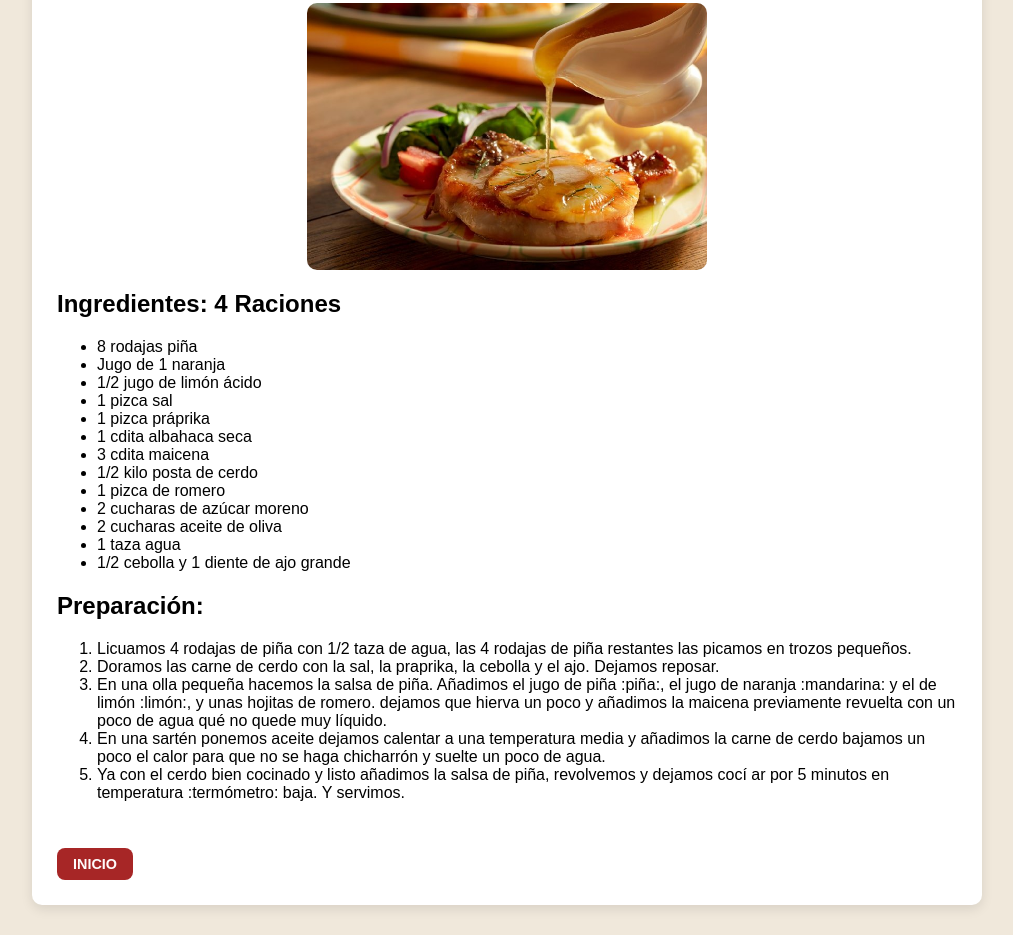
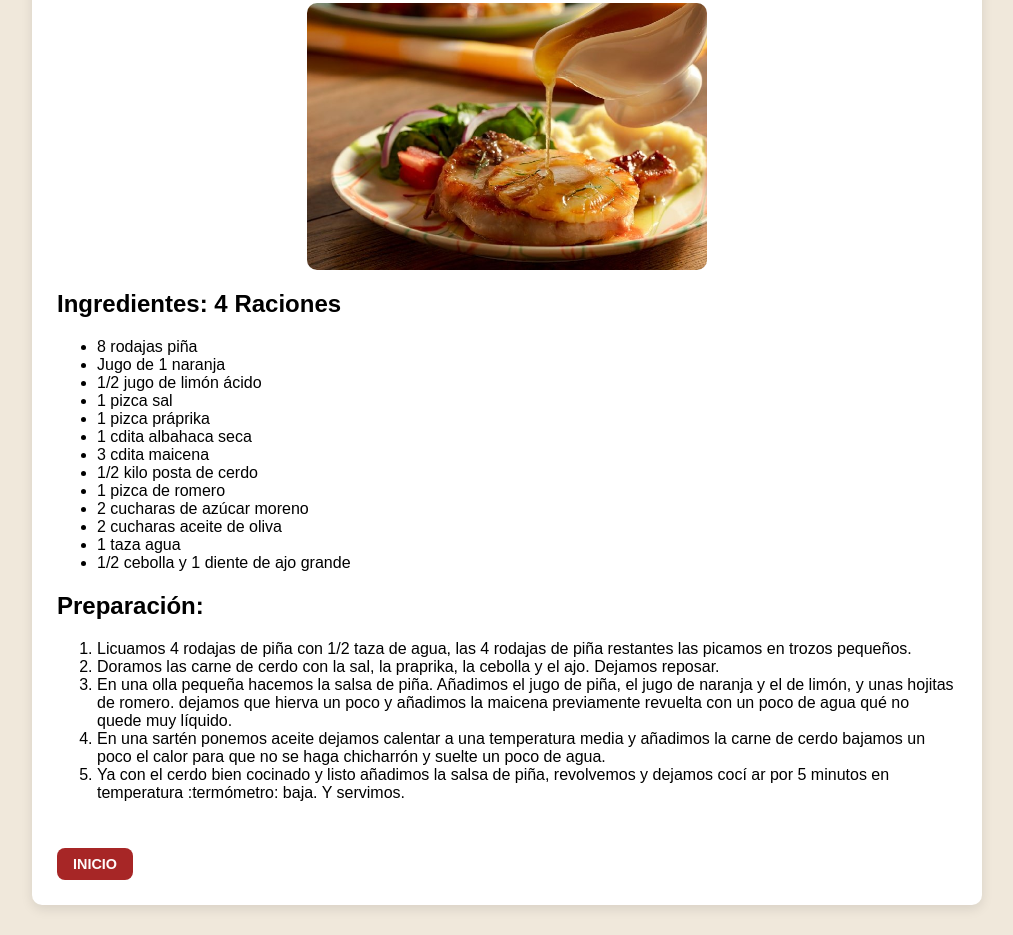
Before and after one commit to Lia-mamatech/Recetas_progect, a plain HTML site: page cerdo.html in a window 1280 px wide. Shown: the part 267-1202 px from the top of the page, without its empty margins (133-1146 px from the left). Drawn offline with Linux system fonts and the light colour scheme.

Commit message:
Quitar emojis que no se veían en la web y modificaban el texto

```diff
--- a/cerdo.html
+++ b/cerdo.html
@@ -52,8 +52,7 @@
         ajo. Dejamos reposar.
       </li>
       <li>
-        En una olla pequeña hacemos la salsa de piña. Añadimos el jugo de piña
-        :piña:, el jugo de naranja :mandarina: y el de limón :limón:, y unas
+        En una olla pequeña hacemos la salsa de piña. Añadimos el jugo de piña, el jugo de naranja y el de limón, y unas
         hojitas de romero. dejamos que hierva un poco y añadimos la maicena
         previamente revuelta con un poco de agua qué no quede muy líquido.
       </li>
```
